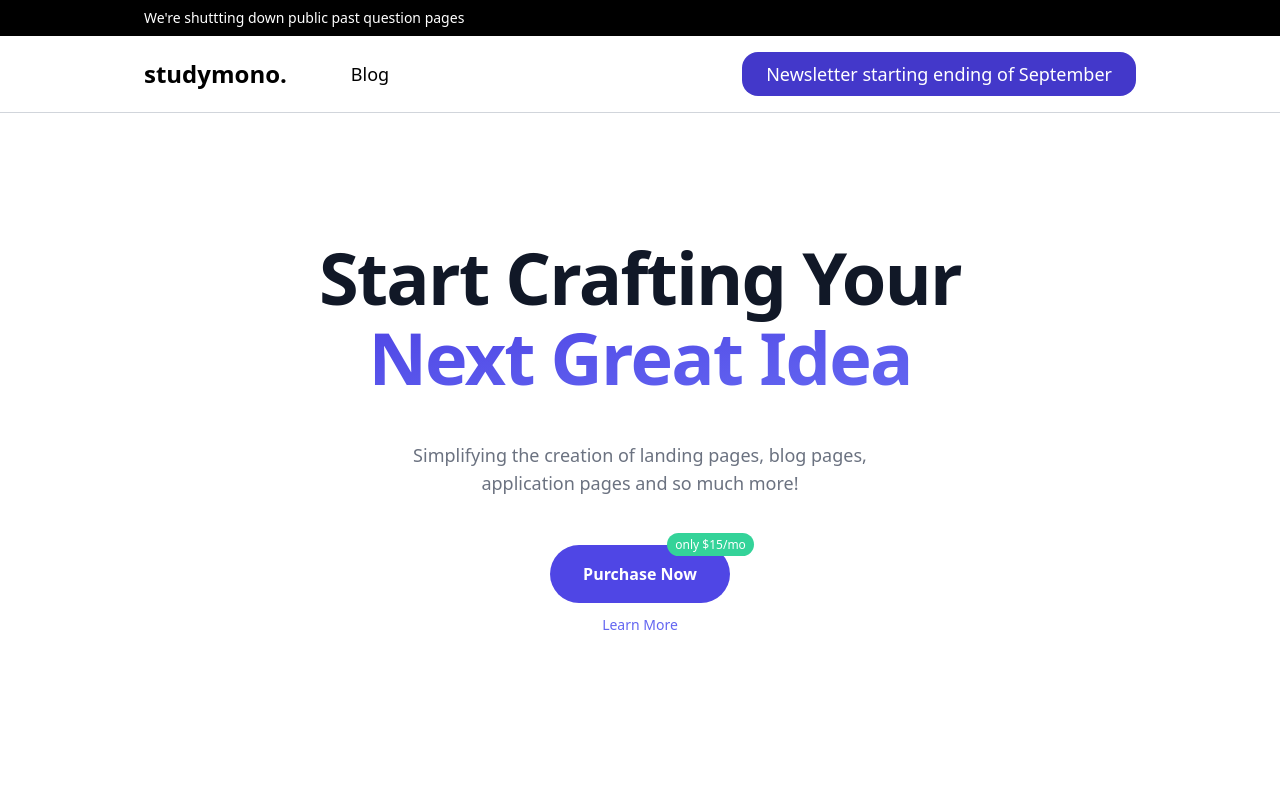
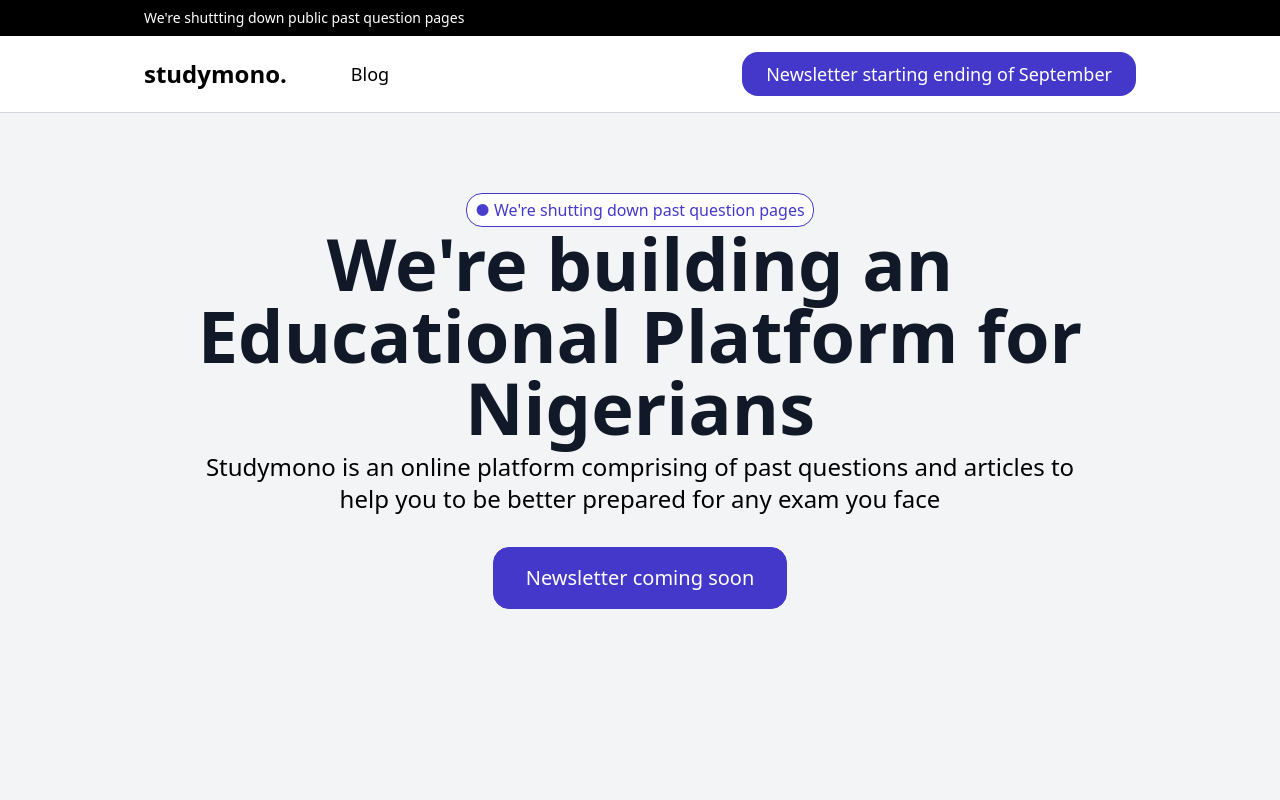
Before and after one commit to okezieuc/website, a Next.js app: page / in a window 1280 px wide. Shown: the top 800 px of the page. Built offline with nearby package versions, Linux system fonts and the light colour scheme; what @tailwindcss/typography would draw is missing.

Commit message:
redesign hero component

```diff
--- a/components/landing/hero.js
+++ b/components/landing/hero.js
@@ -1,36 +1,40 @@
+import Link from "next/link";
+import Container from "@components/container";
+
+function HeroNotificationBadge() {
+  return (
+    <div class="border rounded-2xl w-max mx-auto px-2 py-1 border-indigo-700 bg-white text-indigo-700 font-sm sm:font-md">
+      <Link href="blog/shutting-down-past-questions-pages-september-2021">
+        <a>
+          <span className="blink mr-1">●</span>
+          We're shutting down past question pages
+        </a>
+      </Link>
+    </div>
+  );
+}
+
+function CallToAction() {
+  return (
+    <div class="w-max bg-indigo-700 px-4 md:px-8 py-2 md:py-4 mx-auto text-white text-sm md:text-xl border border-indigo-700 rounded-2xl mt-8 hover:bg-indigo-600">
+      <Link href="#">Newsletter coming soon</Link>
+    </div>
+  );
+}
+
 export default function Hero() {
   return (
-    <section class="w-full px-6 pb-12 antialiased bg-white">
-      <div class="mx-auto max-w-7xl">
-        <div class="container max-w-lg px-4 py-32 mx-auto text-left md:max-w-none md:text-center">
-          <h1 class="text-5xl font-extrabold leading-10 tracking-tight text-left text-gray-900 md:text-center sm:leading-none md:text-6xl lg:text-7xl">
-            <span class="inline md:block">Start Crafting Your</span>{" "}
-            <span class="relative mt-2 text-transparent bg-clip-text bg-gradient-to-br from-indigo-600 to-indigo-500 md:inline-block">
-              Next Great Idea
-            </span>
-          </h1>
-          <div class="mx-auto mt-5 text-gray-500 md:mt-12 md:max-w-lg md:text-center lg:text-lg">
-            Simplifying the creation of landing pages, blog pages, application
-            pages and so much more!
-          </div>
-          <div class="flex flex-col items-center mt-12 text-center">
-            <span class="relative inline-flex w-full md:w-auto">
-              <a
-                href="#_"
-                type="button"
-                class="inline-flex items-center justify-center w-full px-8 py-4 text-base font-bold leading-6 text-white bg-indigo-600 border border-transparent rounded-full md:w-auto hover:bg-indigo-500 focus:outline-none focus:ring-2 focus:ring-offset-2 focus:ring-indigo-600"
-              >
-                Purchase Now
-              </a>
-              <span class="absolute top-0 right-0 px-2 py-1 -mt-3 -mr-6 text-xs font-medium leading-tight text-white bg-green-400 rounded-full">
-                only $15/mo
-              </span>
-            </span>
-            <a href="#" class="mt-3 text-sm text-indigo-500">
-              Learn More
-            </a>
-          </div>
-        </div>
+    <section class="w-full bg-gray-100 pt-12 md:pt-20 pb-48 text-center">
+      <div class="sm:max-w-xl md:max-w-4xl px-4 md:px-0 mx-auto">
+        <HeroNotificationBadge />
+        <h1 class="font-heading text-4xl sm:text-5xl md:text-7xl font-bold text-gray-900">
+          We're building an Educational Platform for Nigerians
+        </h1>
+        <h2 class="text-md sm:text-lg md:text-2xl mt-2">
+          Studymono is an online platform comprising of past questions and
+          articles to help you to be better prepared for any exam you face
+        </h2>
+        <CallToAction />
       </div>
     </section>
   );
--- a/css/index.css
+++ b/css/index.css
@@ -7,3 +7,16 @@
     width: calc(100vw - 2.5rem);
   }
 }
+
+@-webkit-keyframes blinker {
+  from {opacity: 1.0;}
+  to {opacity: 0.0;}
+}
+.blink{
+	text-decoration: blink;
+	-webkit-animation-name: blinker;
+	-webkit-animation-duration: 0.6s;
+	-webkit-animation-iteration-count:infinite;
+	-webkit-animation-timing-function:ease-in-out;
+	-webkit-animation-direction: alternate;
+}
```
